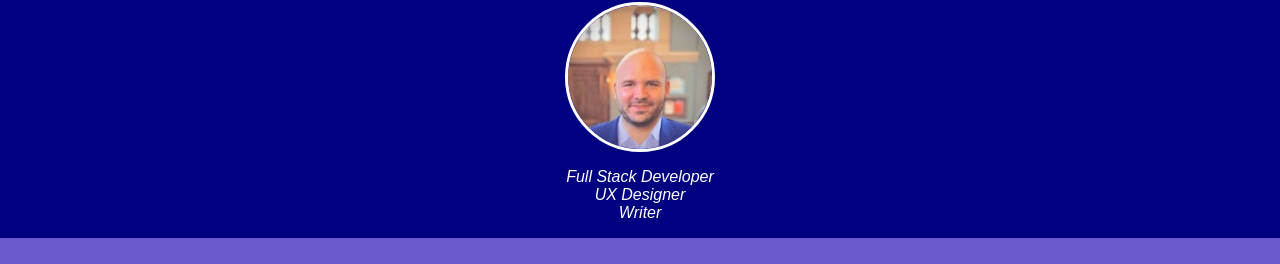
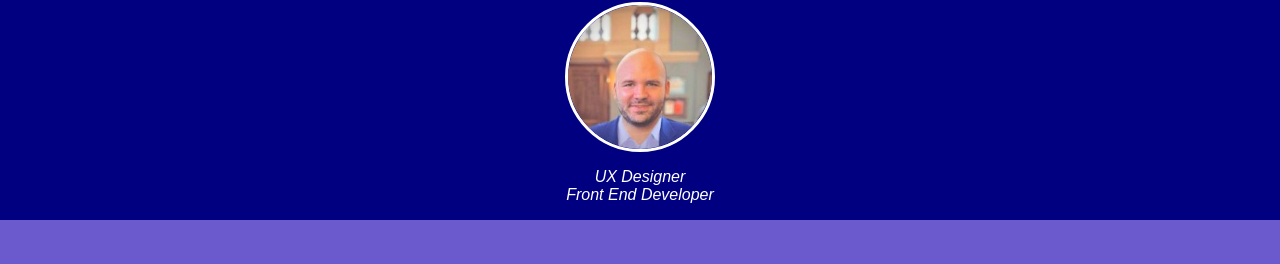
Before and after one commit to kwall925/portfolio24, a plain HTML site: page index.html in a window 1280 px wide. Shown: the part 91-355 px from the top of the page. Drawn offline with Linux system fonts and the light colour scheme; a web font is replaced by a local one.

Commit message:
changed tagline

```diff
--- a/index.html
+++ b/index.html
@@ -13,9 +13,8 @@
     <div class="section" id="summary-section">
         <h1>Kenneth Wall</h1>
         <img src="images/quall.jpg" class="profpic"></img>
-        <p class="whitetext"><i>Full Stack Developer</i></p>
         <p class="whitetext"><i>UX Designer</i></p>
-        <p class="whitetext"><i>Writer</i></p>
+        <p class="whitetext"><i>Front End Developer</i></p>
         <div class="content" id="summary-content">
         </div>
     </div>
```
